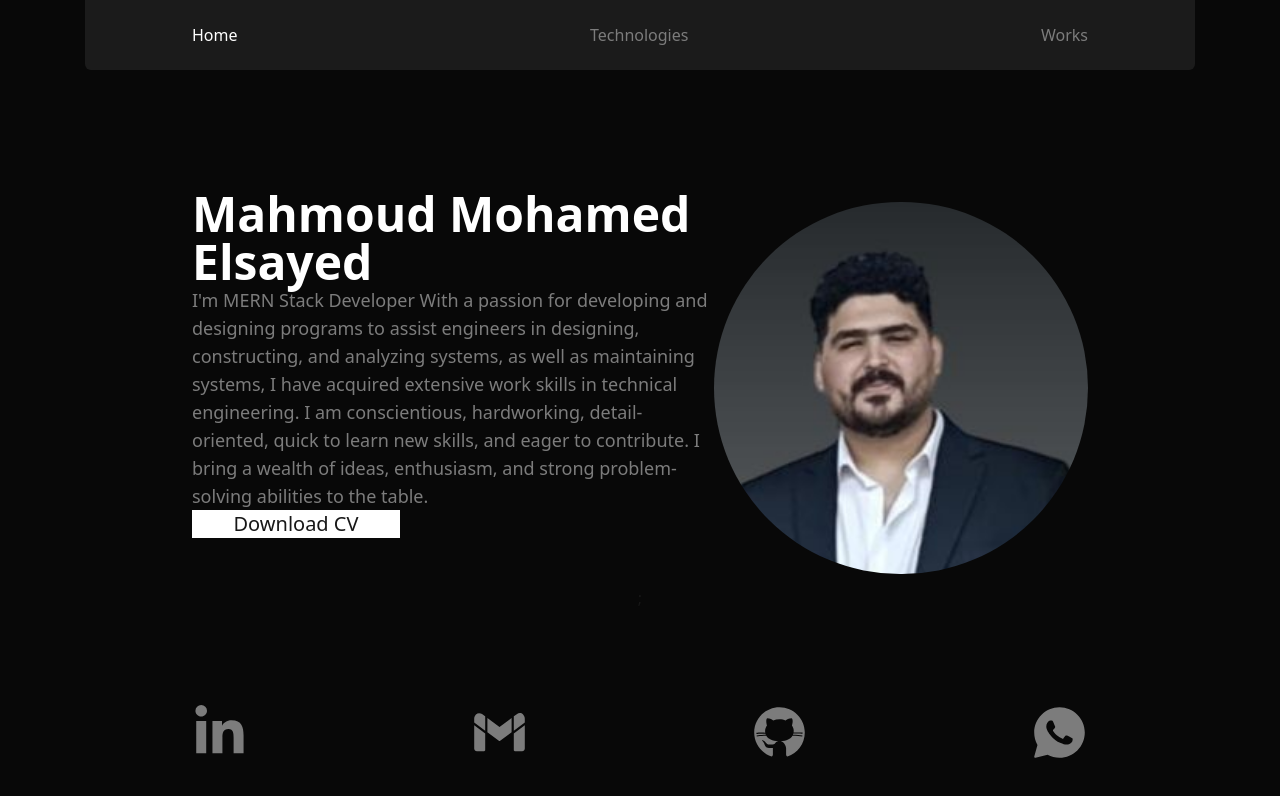
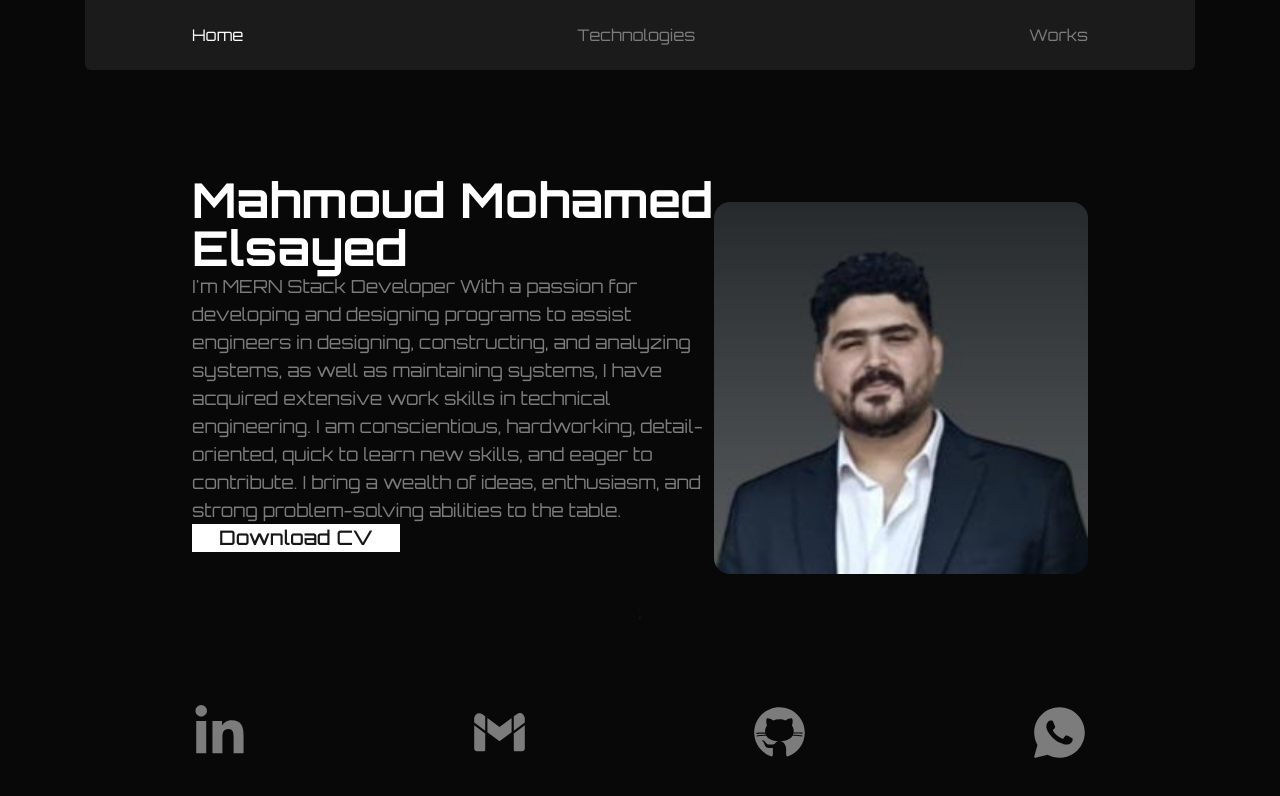
Before and after one commit to mahmoud2391997/potfolio-deploying, a Next.js app: page / in a window 1280 px wide. Shown: the top 796 px of the page. Built offline with nearby package versions, Linux system fonts and the light colour scheme.

Commit message:
font adding

```diff
--- a/pages/_app.tsx
+++ b/pages/_app.tsx
@@ -2,10 +2,13 @@ import Footer from "@/components/Footer";
 import Navbar from "@/components/Navbar";
 import "@/styles/globals.css";
 import type { AppProps } from "next/app";
+import { Orbitron } from 'next/font/google'; // Add this line
+
+const orbitron = Orbitron({ subsets: ['latin'] }); // Add this line
 
 export default function App({ Component, pageProps }: AppProps) {
   return (
-    <div className="w-full min-h-screen h-auto bg-[#080808] flex flex-col items-center justify-center relative font-sans">
+    <div className={`w-full min-h-screen h-auto bg-[#080808] flex flex-col items-center justify-center relative font-sans ${orbitron.className}`}> {/* Add orbitron class */}
       <Navbar />
       <Component {...pageProps} />;
       <Footer />
--- a/pages/index.tsx
+++ b/pages/index.tsx
@@ -16,7 +16,7 @@ export default function Home() {
           alt="My Image"
           width={450}
           height={450}
-          className="rounded-full"
+          className="rounded-2xl"
         />{" "}
       </div>
       <div className="flex justify-between h-auto mb-12 flex-col items-start w-auto md:w-[70%] text-center md:text-start">
--- a/pages/works/index.tsx
+++ b/pages/works/index.tsx
@@ -1,5 +1,8 @@
 import Image from "next/image";
 import Link from "next/link";
+import { Orbitron } from 'next/font/google'; // Add this line
+
+const orbitron = Orbitron({ subsets: ['latin'] }); // Add this line
 
 export default function Works() {
   const works = [
@@ -46,7 +49,7 @@ export default function Works() {
     },
   ];
   return (
-    <section className=" w-[85%] min-w-[260px] h-auto md:p-14 flex flex-wrap justify-evenly text-white lg:my-10 my-36 ">
+    <section className={`w-[85%] min-w-[260px] h-auto md:p-14 flex flex-wrap justify-evenly text-white lg:my-10 my-36 ${orbitron.className}`}> {/* Add orbitron class */}
       {works.map((work, index) => (
         <div
           key={index}
@@ -56,7 +59,7 @@ export default function Works() {
             <img
               src={work.image}
               alt="card-image"
-              className="border border-black "
+              className="border border-black rounded-md"
             />
           </div>
           <div className="p-4">
```
